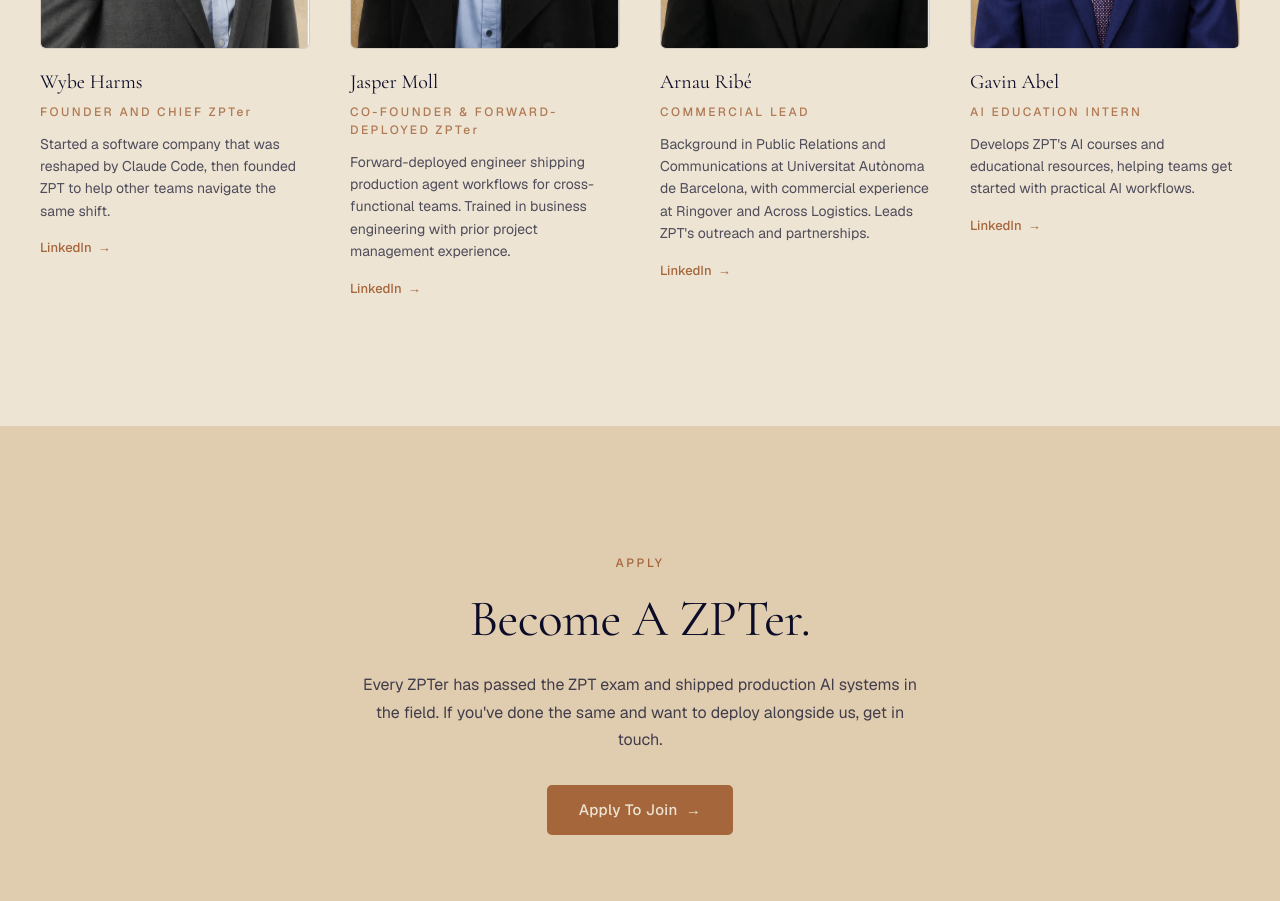
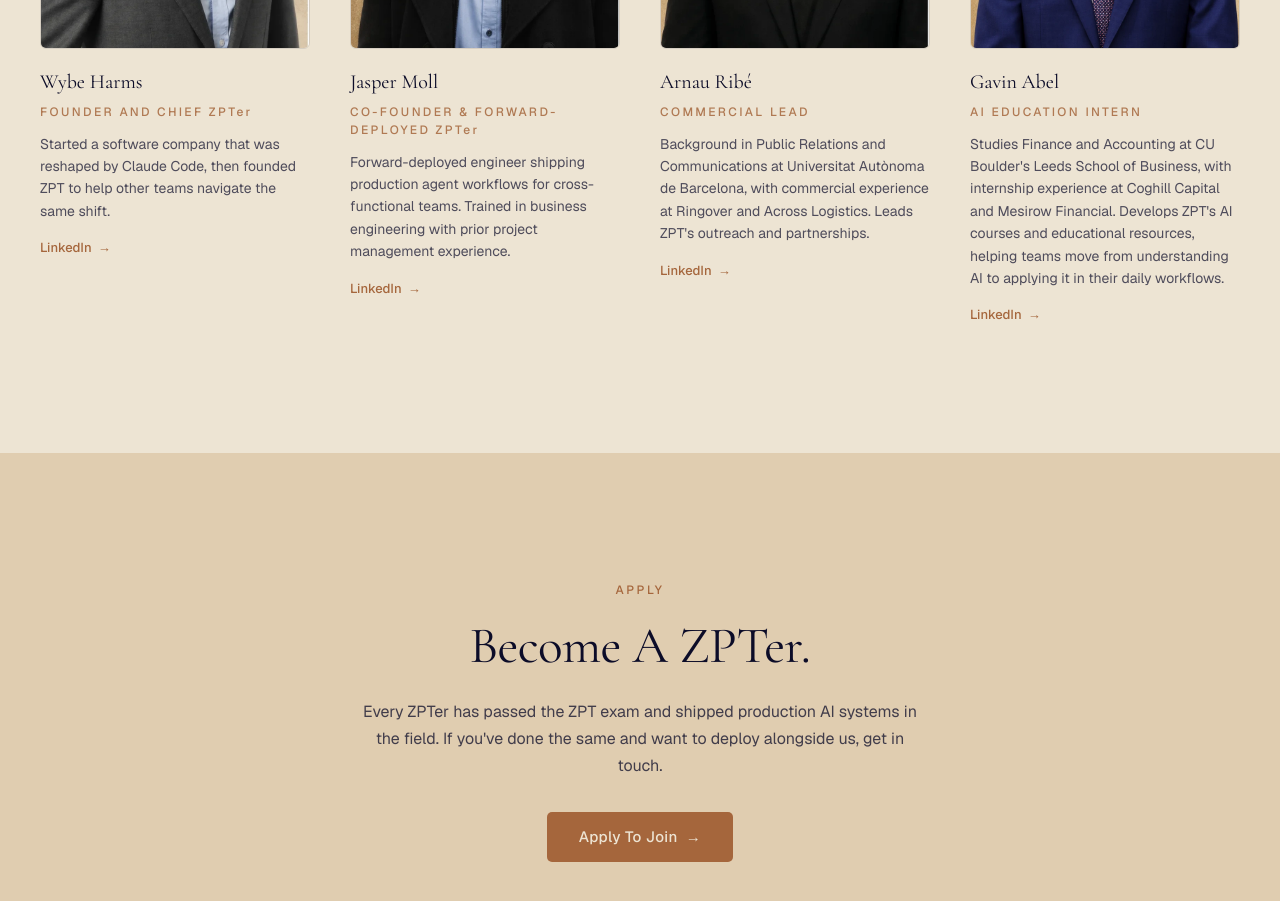
Before and after one commit to wybeharms/zpt-dev, a Next.js app: page /team in a window 1280 px wide. Shown: the part 940-1841 px from the top of the page. Built offline with nearby package versions, Linux system fonts and the light colour scheme.

Commit message:
Expand Gavin Abel's Team Bio

```diff
--- a/app/components/team-data.ts
+++ b/app/components/team-data.ts
@@ -50,7 +50,7 @@ export const TEAM: TeamMember[] = [
     role: "AI Education Intern",
     photo: "/team/gavin-photo.webp",
     marine: "/team/gavin-marine.webp",
-    bio: "Develops ZPT's AI courses and educational resources, helping teams get started with practical AI workflows.",
+    bio: "Studies Finance and Accounting at CU Boulder's Leeds School of Business, with internship experience at Coghill Capital and Mesirow Financial. Develops ZPT's AI courses and educational resources, helping teams move from understanding AI to applying it in their daily workflows.",
     linkedin: "https://www.linkedin.com/in/gavinabel/",
   },
 ];
```
